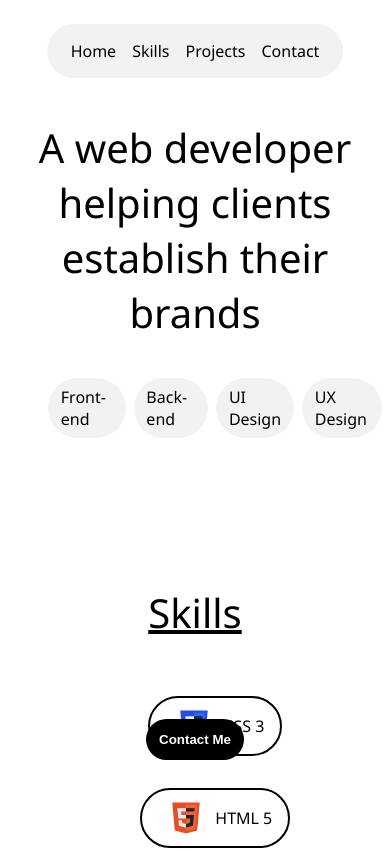
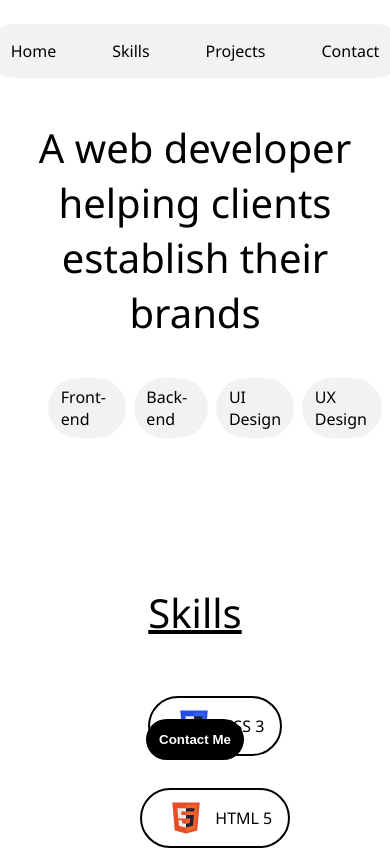
Before and after one commit to RhogeDiaz/porfolio, a website built with Vite: page index.html in a window 390 px wide. Shown: the top 851 px of the page. Built offline with nearby package versions, Linux system fonts and the light colour scheme.

Commit message:
this sucks

```diff
--- a/style.css
+++ b/style.css
@@ -294,10 +294,10 @@ footer ul {
         max-width: 100%;
     }
 
-    nav ul {
+    /* nav ul {
         max-width: 80%;
         gap: 1rem;
-    }
+    } */
 
     .details {
         margin-bottom: 20%;
```
